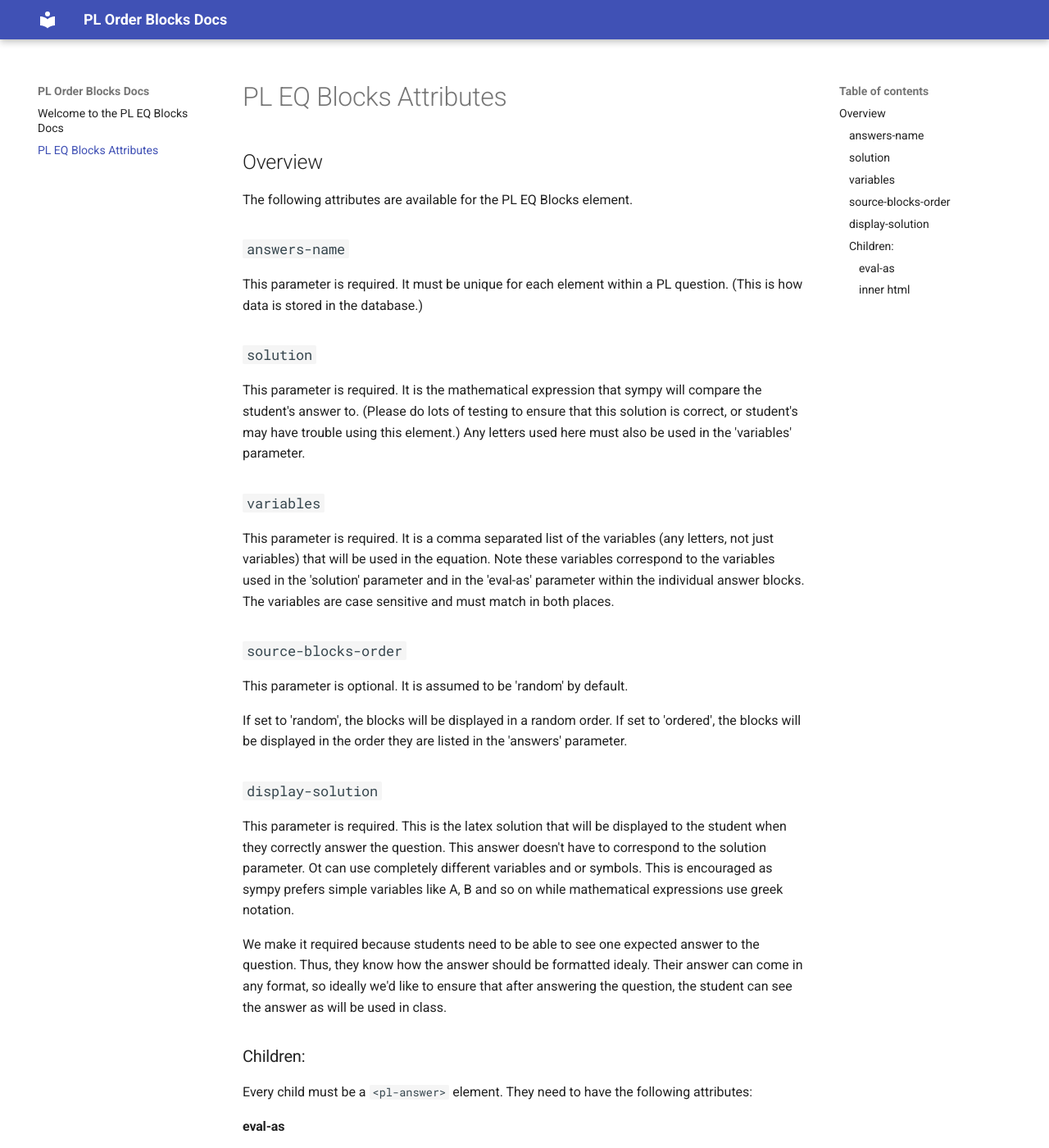
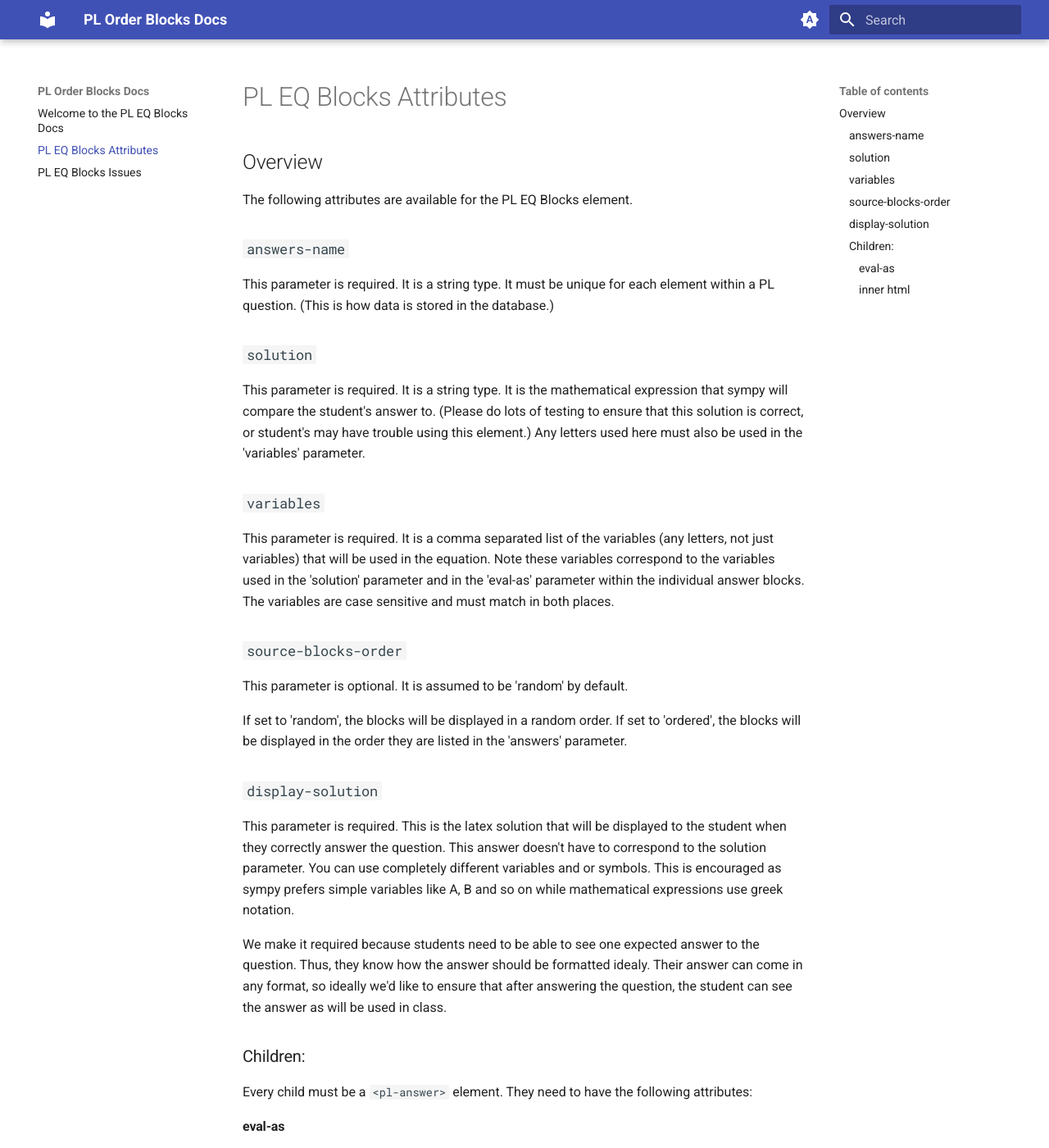
Before and after one commit to LavaWaffle/PLEQBlocksDocs, an MkDocs documentation site: the page built from docs/attributes.md, in a window 1280 px wide and 1400 px high. Shown: the whole window at 82% size. Built offline with MkDocs 1.6.1 and Material for MkDocs 9.7.7, drawn with Linux system fonts in a browser that asks for light colours; some of the changed text lies outside the part shown.

Commit message:
small edits + adding current issues

```diff
--- a/docs/attributes.md
+++ b/docs/attributes.md
@@ -6,11 +6,11 @@ The following attributes are available for the PL EQ Blocks element.
 
 ### `answers-name`
 
-This parameter is required. It must be unique for each element within a PL question. (This is how data is stored in the database.)
+This parameter is required. It is a string type. It must be unique for each element within a PL question. (This is how data is stored in the database.)
 
 ### `solution`
 
-This parameter is required. It is the mathematical expression that sympy will compare the student's answer to. (Please do lots of testing to ensure that this solution is correct, or student's may have trouble using this element.) Any letters used here must also be used in the 'variables' parameter.
+This parameter is required. It is a string type. It is the mathematical expression that sympy will compare the student's answer to. (Please do lots of testing to ensure that this solution is correct, or student's may have trouble using this element.) Any letters used here must also be used in the 'variables' parameter.
 
 ### `variables`
 
@@ -25,7 +25,7 @@ If set to 'ordered', the blocks will be displayed in the order they are listed i
 
 ### `display-solution`
 
-This parameter is required. This is the latex solution that will be displayed to the student when they correctly answer the question. This answer doesn't have to correspond to the solution parameter. Ot can use completely different variables and or symbols. This is encouraged as sympy prefers simple variables like A, B and so on while mathematical expressions use greek notation.
+This parameter is required. This is the latex solution that will be displayed to the student when they correctly answer the question. This answer doesn't have to correspond to the solution parameter. You can use completely different variables and or symbols. This is encouraged as sympy prefers simple variables like A, B and so on while mathematical expressions use greek notation.
 
 We make it required because students need to be able to see one expected answer to the question. Thus, they know how the answer should be formatted idealy. Their answer can come in any format, so ideally we'd like to ensure that after answering the question, the student can see the answer as will be used in class.
 
--- a/mkdocs.yml
+++ b/mkdocs.yml
@@ -1,7 +1,44 @@
 site_name: PL Order Blocks Docs
 site_url: https://LavaWaffle.github.io/PLEQBlocksDocs/
+
 theme:
   name: material
+  features:
+    - search.suggest
+  palette:
+
+    # Palette toggle for automatic mode
+    - media: "(prefers-color-scheme)"
+      toggle:
+        icon: material/brightness-auto
+        name: Switch to light mode
+
+    # Palette toggle for light mode
+    - media: "(prefers-color-scheme: light)"
+      scheme: default
+
+
+      toggle:
+        icon: material/brightness-7
+        name: Switch to dark mode
+
+    # Palette toggle for dark mode
+    - media: "(prefers-color-scheme: dark)"
+      scheme: slate
+      toggle:
+        icon: material/brightness-4
+        name: Switch to system preference
 
 plugins:
   - mkdocs-video
+  - search
+
+
+markdown_extensions:
+  - pymdownx.highlight:
+      anchor_linenums: true
+      line_spans: __span
+      pygments_lang_class: true
+  - pymdownx.inlinehilite
+  - pymdownx.snippets
+  - pymdownx.superfences
```
Also changed, not shown: other parts of docs/attributes.md (+1 -1 lines), docs/index.md (+1 -1 lines), docs/issues.md (added, +52 -0 lines).
